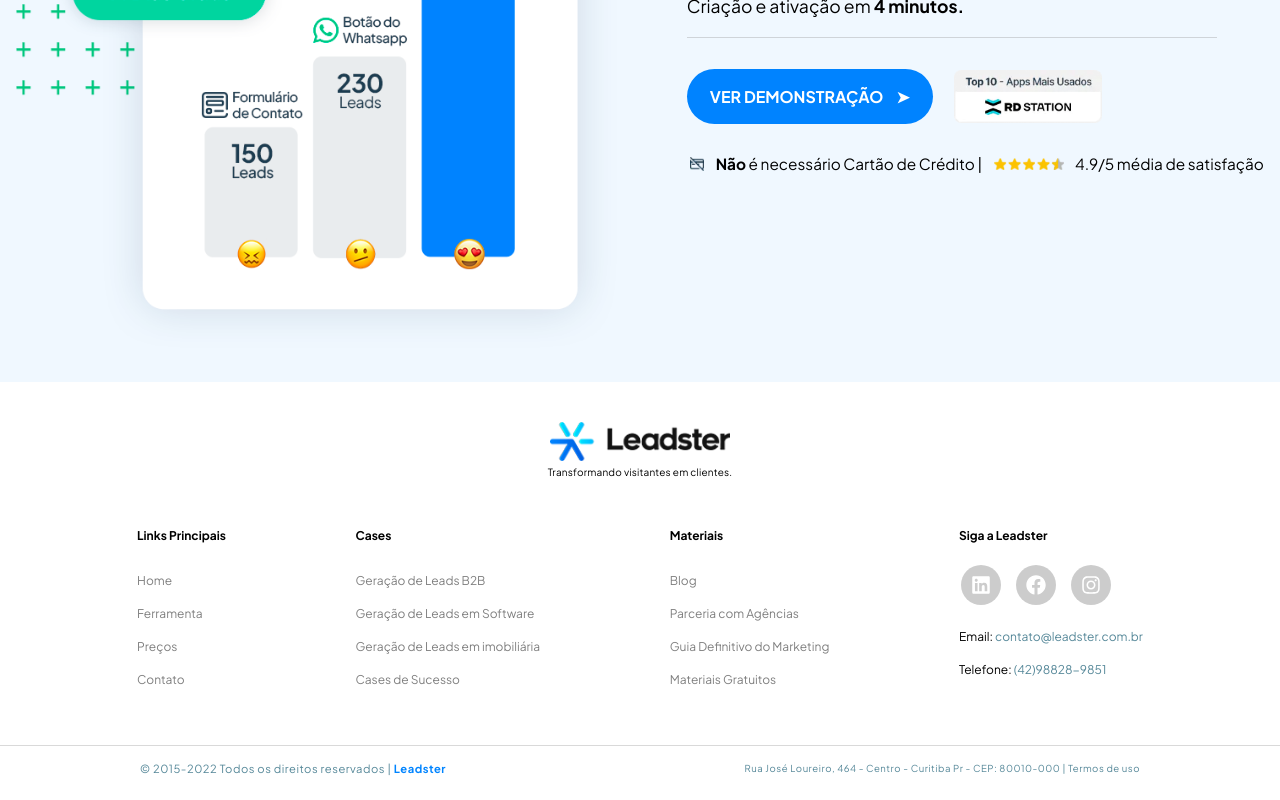
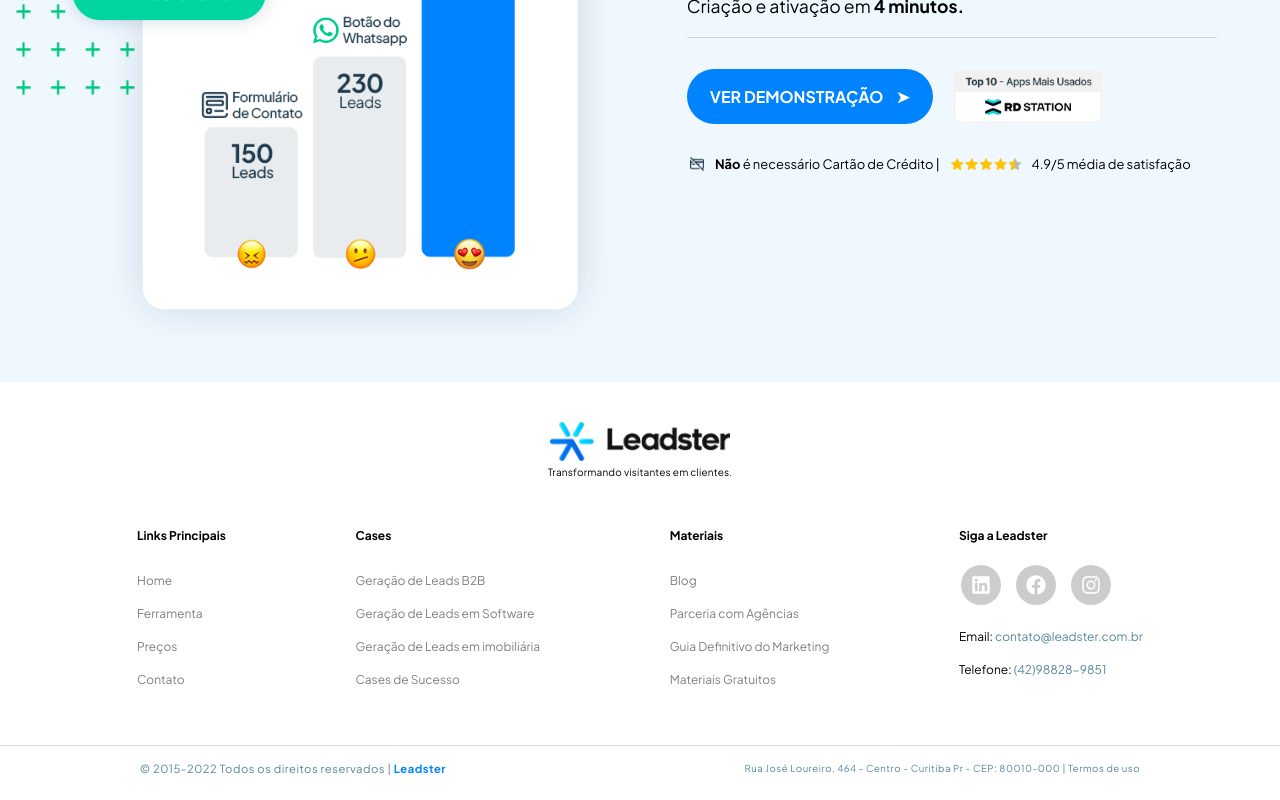
Before and after one commit to GustavoNep/leadster-rep, a Next.js app: page / in a window 1280 px wide. Shown: the part 1838-2638 px from the top of the page. Built offline with nearby package versions, Linux system fonts and the light colour scheme.

Commit message:
refactor responsive

```diff
--- a/src/components/Footer/index.tsx
+++ b/src/components/Footer/index.tsx
@@ -149,9 +149,6 @@
     });
   };
 
-
-
-
   return (
     <Container>
       <LogoContainer>
--- a/src/components/InfoContainer/index.tsx
+++ b/src/components/InfoContainer/index.tsx
@@ -74,7 +74,7 @@
   font-weight: 700;
 `;
 const LineLimit = styled.div`
-  max-width: 77%;
+  max-width: 78%;
   margin: 0 auto;
   @media (min-width: 576px) {
     max-width: 80%;
@@ -90,7 +90,6 @@
 const ButtonDiv = styled.div`
   display: flex;
   align-items: center;
-  display: flex;
   max-width: 80%;
   margin: 0 auto;
   gap: 4%;
@@ -100,7 +99,8 @@
     justify-content: center;
   }
   @media (min-width: 678px) {
-    max-width: 95%;
+    max-width: 80%;
+    justify-content: flex-start;
   }
   @media (min-width: 1024px) {
     justify-content: flex-start;
@@ -134,27 +134,28 @@
   margin: 0 auto;
   justify-content: center;
   @media (min-width: 678px) {
-    justify-content: center;
-    max-width: 90%;
-    font-size: 0.33rem;
+    justify-content: flex-start;
+    max-width: 80%;
+    font-size: 0.35rem;
   }
   @media (min-width: 1024px) {
     max-width: 90%;
     padding-top: 20px;
     font-size: 0.65rem;
+    padding-left: 4%;
   }
   @media (min-width: 1200px) {
-    max-width: 100%;
-    padding-top: 30px;
-    font-size: 0.96rem;
-    padding-left: 8%;
+    max-width: 92%;
+    margin-top: 12px;
+    font-size: 0.81rem;
+    padding-left: 4%;
 
   }
-
 `;
 
 const TitleCont = styled.div`
   display: flex;
+  justify-content: center;
   h2 {
     font-size: 4vw;
     color: #1c3c50;
@@ -181,6 +182,7 @@
   display: flex;
   font-size: 3vw;
   padding-top: 3px;
+  justify-content: center;
   @media (min-width: 576px) {
     justify-content: center;
   }
--- a/src/components/VideoCard/index.tsx
+++ b/src/components/VideoCard/index.tsx
@@ -1,5 +1,4 @@
 import styled, { keyframes } from "styled-components";
-
 import thumbImg from "../../assets/thumbnail.png";
 import Image from "next/image";
 
--- a/src/constants/index.tsx
+++ b/src/constants/index.tsx
@@ -215,4 +215,5 @@
       },
     ],
   },
+
 ];
```
